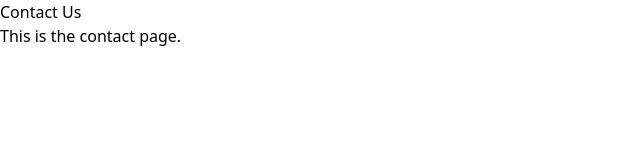
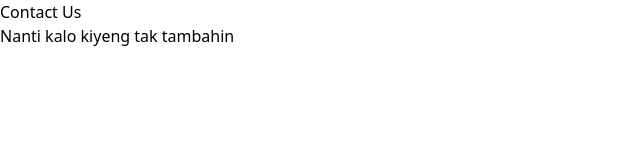
Before and after one commit to Mushofa20/MyProject, a Next.js app: page /contact in a window 1280 px wide. Shown: the top 160 px of the page, without its empty margins (0-640 px from the left). Built offline with nearby package versions, Linux system fonts and the light colour scheme.

Commit message:
Update contact.js
Mengganti paragraf

```diff
--- a/pages/contact.js
+++ b/pages/contact.js
@@ -1,7 +1,7 @@
 const Contact = () => (
 <div>
     <h1>Contact Us</h1>
-    <p>This is the contact page.</p>
+    <p>Nanti kalo kiyeng tak tambahin</p>
 </div>
 );
 export default Contact;
```
